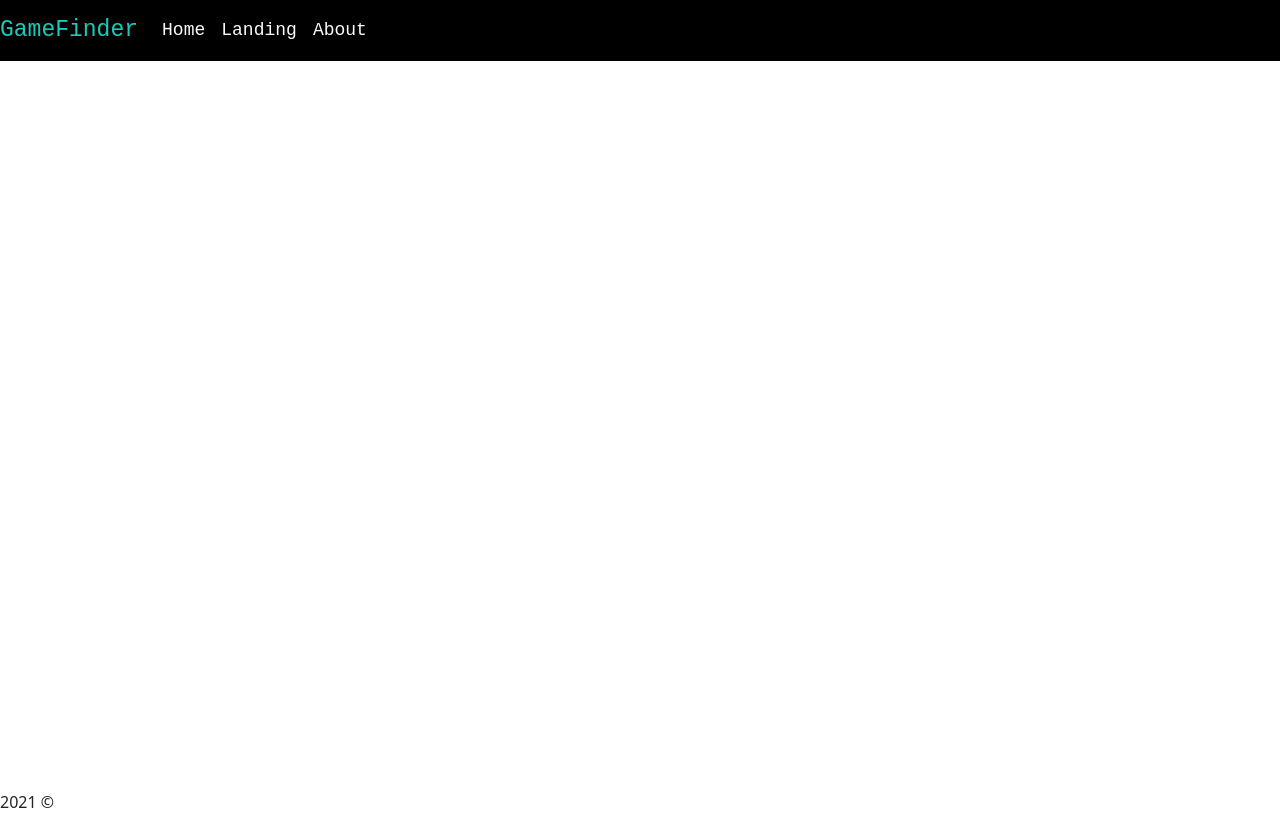
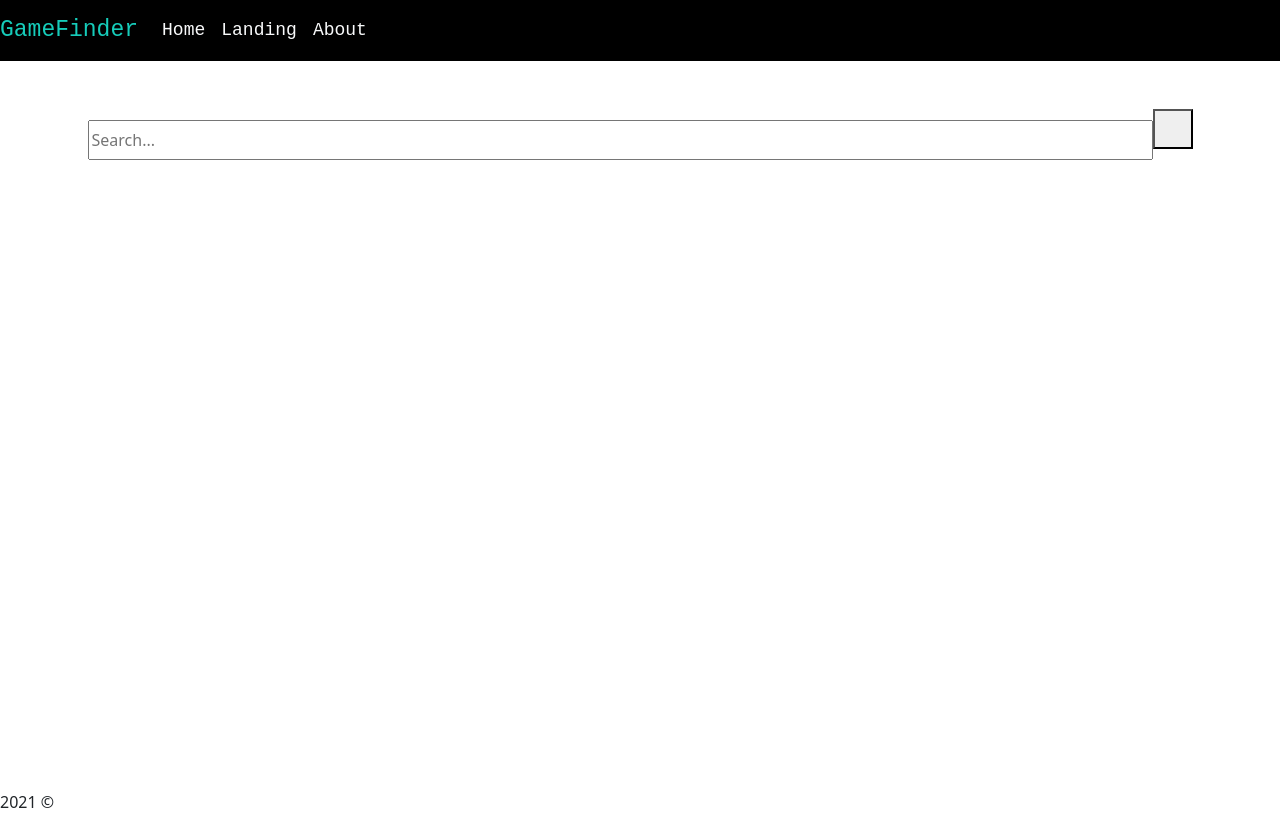
Before and after one commit to info340-wi21/project-2-ria-antony, a React (Create React App) app: page / in a window 1280 px wide. Built offline with nearby package versions, Linux system fonts and the light colour scheme.

Commit message:
navbar function and img folder.

```diff
--- a/src/App.js
+++ b/src/App.js
@@ -9,9 +9,41 @@ function App() {
   return (
     <body>
 
-      {/*header*/}
+      {/*header for index page */}
       <header>
-        <nav className="navbar navbar-expand-lg navbar-dark navbar-custom">
+        <NavBar />
+      </header>
+
+      {/* index page searchBox*/}
+      <main>
+        <div className="searchBox" role="search">
+          <input type="text" id="searchQuery" placeholder="Search..." />
+          <button id="searchButton"><i className="fas fa-search fa-flip-horizontal" aria-label="search"></i></button>
+        </div>
+          <div className="container">
+              <div className="row outerMostRow">
+          </div>
+          </div>
+      </main>
+
+
+
+
+
+
+    {/* index page footer*/}
+      <footer className="footer">
+        <p>2021 &#169;</p>
+      </footer>
+    </body>
+  );
+}
+
+//function for the NavBar
+function NavBar() {
+
+  return (
+    <nav className="navbar navbar-expand-lg navbar-dark navbar-custom">
           <a className="navbar-brand" id="nav-elem" href="#">GameFinder</a>
           <button className="navbar-toggler" type="button" data-toggle="collapse" data-target="#navbarNavAltMarkup" aria-label="Toggle navigation">
             <span className="navbar-toggler-icon"></span>
@@ -24,27 +56,7 @@ function App() {
             </div>
           </div>
         </nav>
-      </header>
 
-
-
-
-
-
-
-
-
-
-
-
-
-      <footer className="footer">
-        <p>2021 &#169;</p>
-      </footer>
-
-
-    </body>
-  );
+  )
 }
-
 export default App;
```
